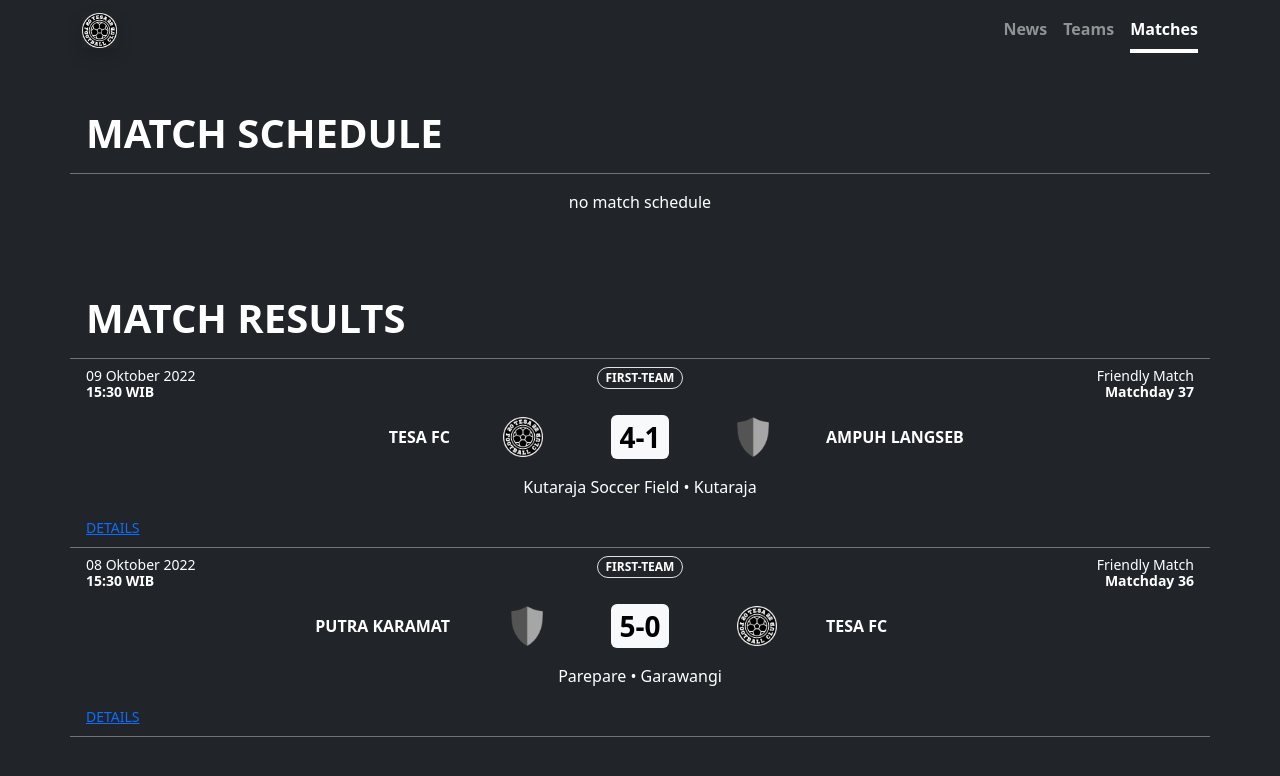
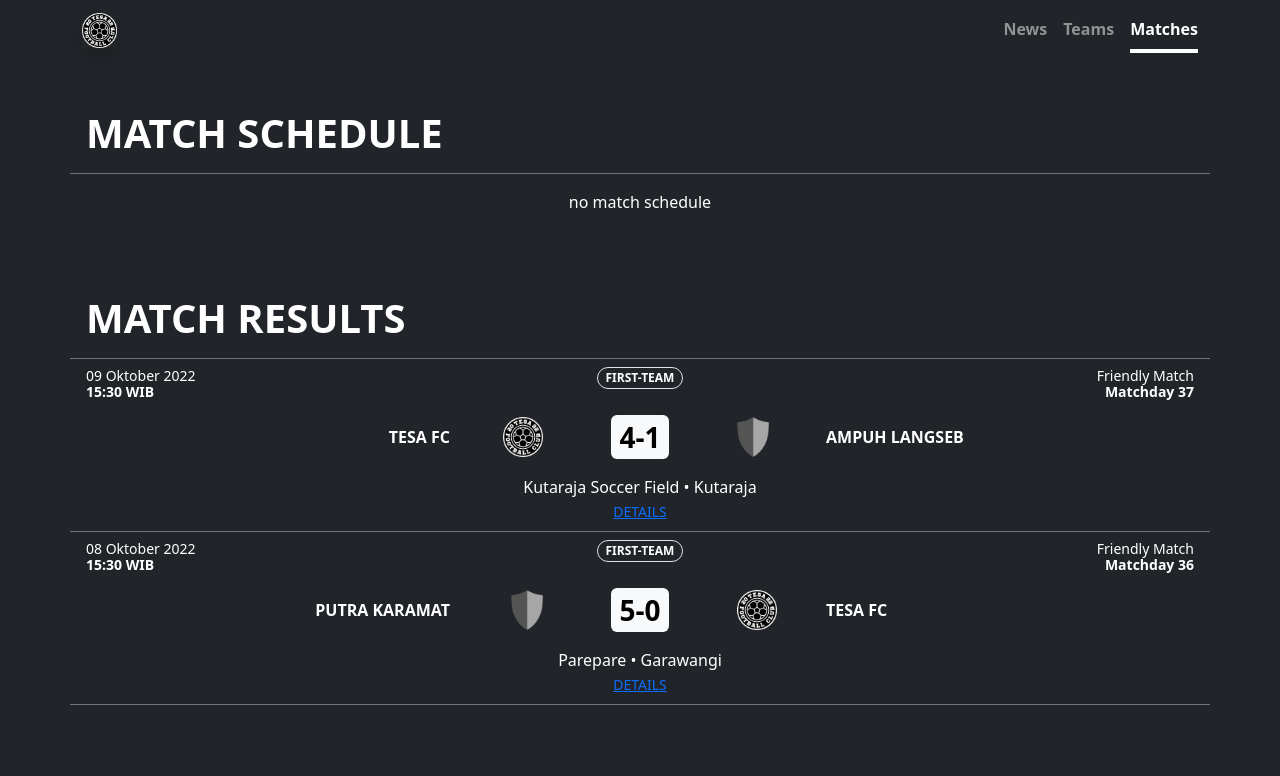
Before and after one commit to tesafc/tesafc.github.io, a Jekyll site: the page built from matches.html, in a window 1280 px wide. Shown: the top 776 px of the page. Built offline with Jekyll 4.4.1, drawn with Linux system fonts in a browser that asks for light colours.

Commit message:
Update matches.html

```diff
--- a/matches.html
+++ b/matches.html
@@ -96,8 +96,8 @@ title: matches
             </div>
           </div>
           <div class="card-footer bg-transparent border-0">
-            <p class="card-text text-center text-capitalize">{{ match.stadium }} • {{ match.place }}</p>
-            <a href="{{ match.url | relative_url }}" class="card-text text-center text-uppercase mb-0"><small class="stretched-link">details</small></a>
+            <p class="card-text text-center text-capitalize mb-0">{{ match.stadium }} • {{ match.place }}</p>
+            <a href="{{ match.url | relative_url }}" class="d-block card-text text-center text-uppercase mb-0"><small class="stretched-link">details</small></a>
           </div>
         </div>
       </div>
```
